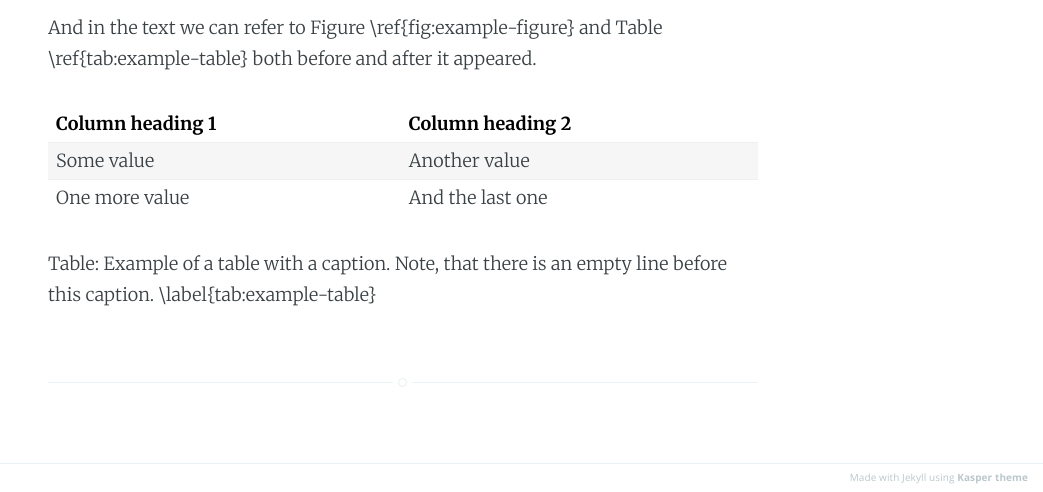
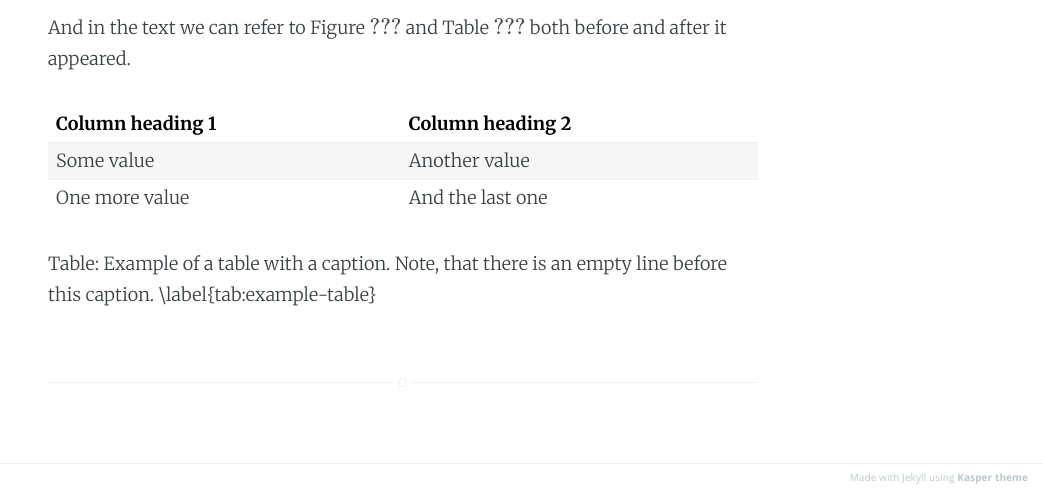
Before and after one commit to nickto/blog, a Jekyll site: the page built from assets/posts/2016-11-10-rmarkdown-captions/pandoc-example.md, in a window 1280 px wide. Shown: the part 521-1013 px from the top of the page, without its empty margins (237-1280 px from the left). Built offline with Jekyll 4.4.1, drawn with Linux system fonts in a browser that asks for light colours; our own code applies the rules of GitHub Pages for plain Markdown files; formulas are drawn with MathJax 3; comment, search, counter and statistics services are not loaded; part of the change alters nothing that is shown.

```diff
--- a/_layouts/default.html
+++ b/_layouts/default.html
@@ -35,6 +35,11 @@
     <script type="text/javascript" src="/assets/js/jquery.fitvids.js"></script>
     <script type="text/javascript" src="/assets/js/index.js"></script>
 
+    <!-- MathJax -->
+    <script type="text/javascript"
+        src="http://cdn.mathjax.org/mathjax/latest/MathJax.js?config=TeX-AMS-MML_HTMLorMML">
+    </script>
+
     <!-- Google Analytics Tracking code -->
     <script type="text/javascript">
 
--- a/_layouts/page.html
+++ b/_layouts/page.html
@@ -7,7 +7,6 @@ post_class: post-template page-template
     <a class="back-button icon-arrow-left" href="{{ site.baseurl }}">Home</a>
     <a class="subscribe-button icon-feed" href="{{ site.baseurl }}feed.xml">Subscribe</a>
 </nav>
-
 
 <main class="content" role="main">
     <article class="post">
```
